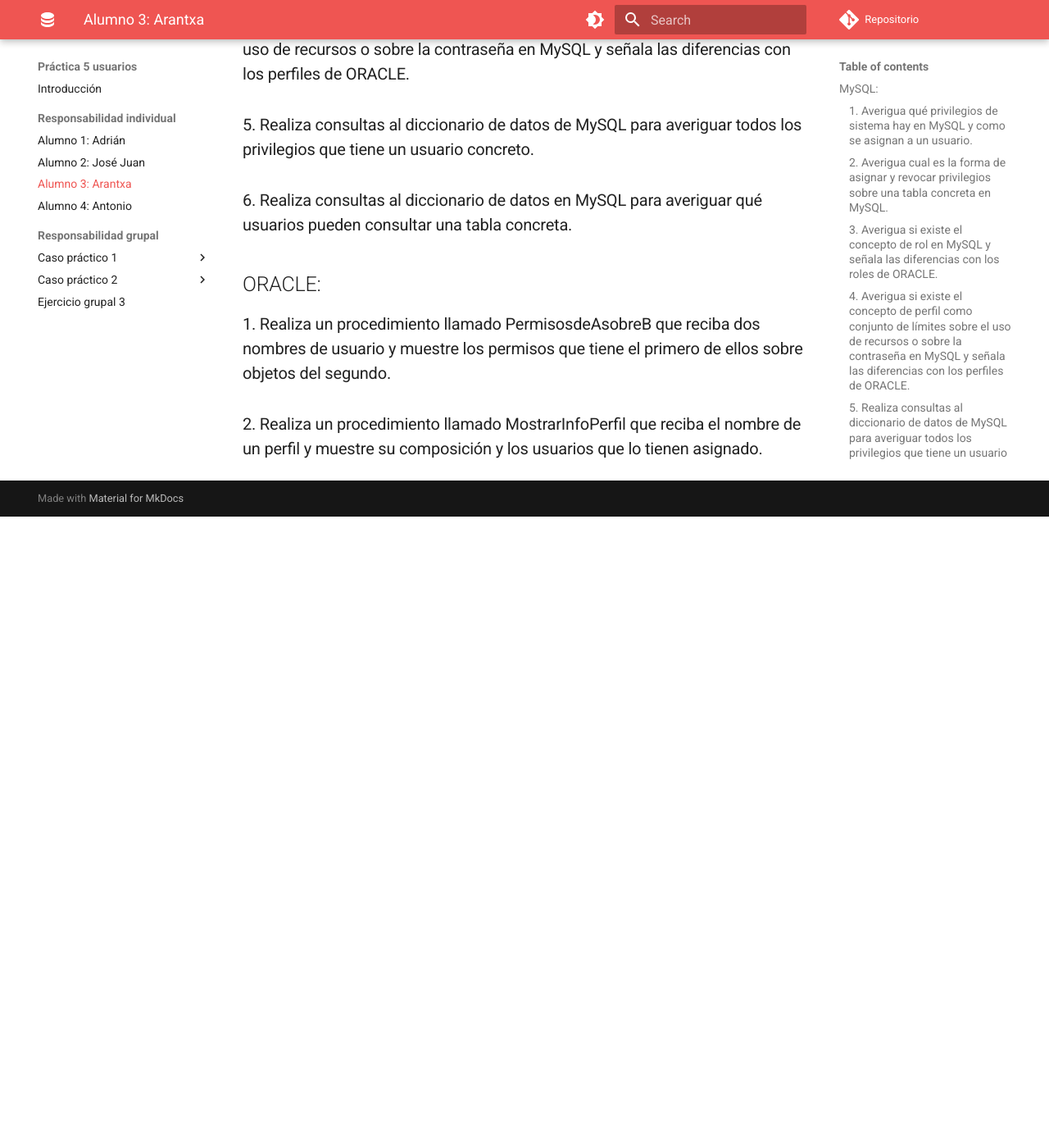
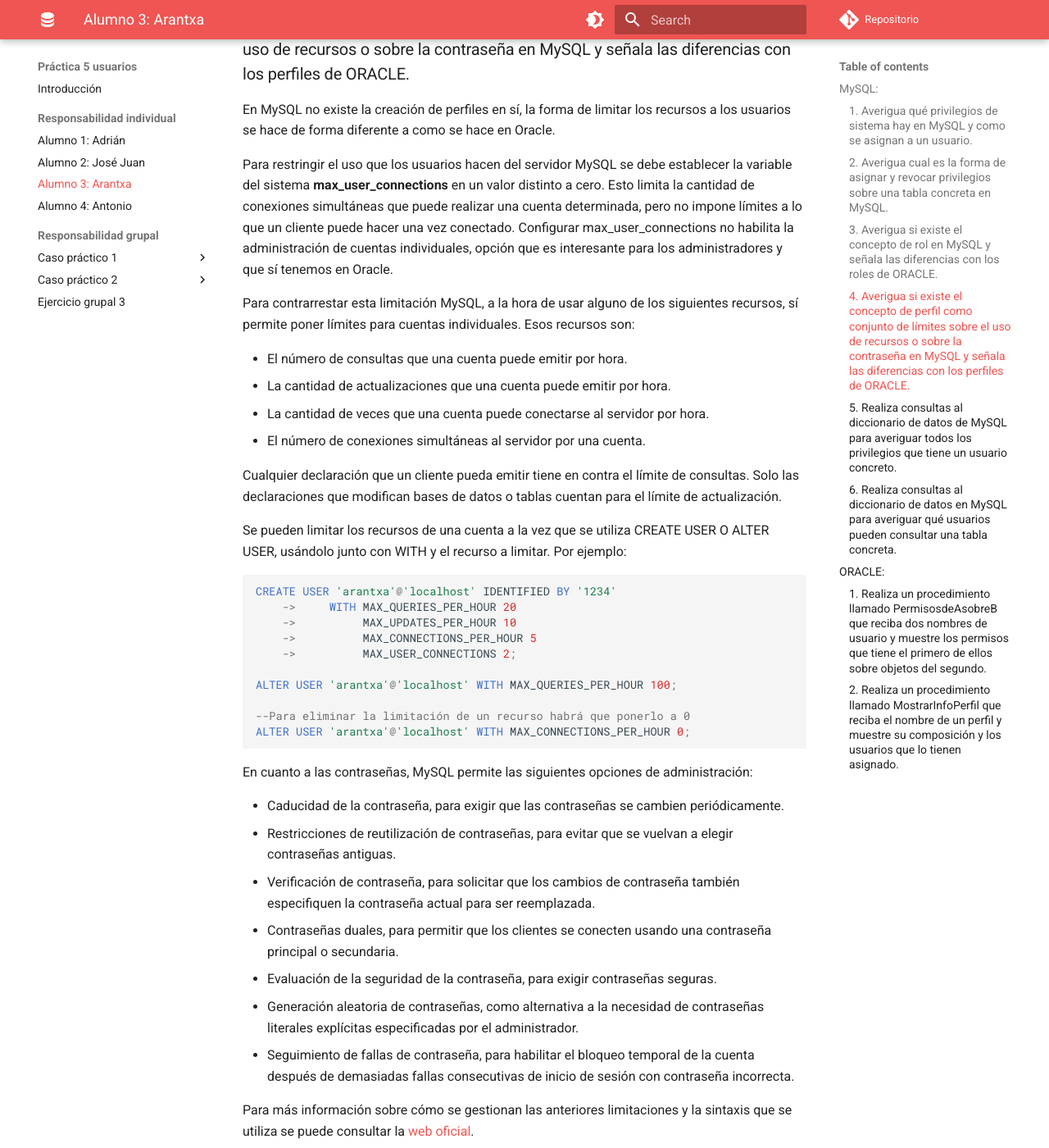
Before and after one commit to adriasir123/grupalesbdc, an MkDocs documentation site: the page built from docs/p5-usuarios/ri/alumno3.md, in a window 1280 px wide and 1400 px high, scrolled down 4047 px. Shown: the whole window at 82% size. Built offline with MkDocs 1.6.1 and Material for MkDocs 9.7.7, drawn with Linux system fonts in a browser that asks for light colours; comment, search, counter and statistics services are not loaded; before the commit the page ends 4677 px from its top, so only the background shows below that; some of the changed text lies outside the part shown.

Commit message:
He terminado los ejercicios de mysql

````diff
--- a/docs/p5-usuarios/ri/alumno3.md
+++ b/docs/p5-usuarios/ri/alumno3.md
@@ -148,14 +148,85 @@ SELECT * FROM DBA_ROLES;
 
 Por último, en MySQL he visto que existen los roles obligatorios (mandatory roles). Los roles obligatorios permiten especificar roles como obligatorios nombrándolos en el valor de la variable de sistema mandatory_roles. El servidor trata un rol obligatorio como si fuera otorgado a todos los usuarios, por lo que no es necesario otorgarlo explícitamente a ninguna cuenta. Para especificar funciones obligatorias al inicio del servidor se definen los mandatory_roles en el archivo my.cnf del servidor.
 
+### 4. Averigua si existe el concepto de perfil como conjunto de límites sobre el uso de recursos o sobre la contraseña en MySQL y señala las diferencias con los perfiles de ORACLE.
 
-### 4. Averigua si existe el concepto de perfil como conjunto de límites sobre el uso de recursos o sobre la contraseña en MySQL y señala las diferencias con los perfiles de ORACLE.
+En MySQL no existe la creación de perfiles en sí, la forma de limitar los recursos a los usuarios se hace de forma diferente a como se hace en Oracle.
+
+Para restringir el uso que los usuarios hacen del servidor MySQL se debe establecer la variable del sistema **max_user_connections** en un valor distinto a cero. Esto limita la cantidad de conexiones simultáneas que puede realizar una cuenta determinada, pero no impone límites a lo que un cliente puede hacer una vez conectado. Configurar max_user_connections no habilita la administración de cuentas individuales, opción que es interesante para los administradores y que sí tenemos en Oracle.
+
+Para contrarrestar esta limitación MySQL, a la hora de usar alguno de los siguientes recursos, sí permite poner límites para cuentas individuales. Esos recursos son:
+
+- El número de consultas que una cuenta puede emitir por hora.
+- La cantidad de actualizaciones que una cuenta puede emitir por hora.
+- La cantidad de veces que una cuenta puede conectarse al servidor por hora.
+- El número de conexiones simultáneas al servidor por una cuenta.
+
+Cualquier declaración que un cliente pueda emitir tiene en contra el límite de consultas. Solo las declaraciones que modifican bases de datos o tablas cuentan para el límite de actualización.
+
+Se pueden limitar los recursos de una cuenta a la vez que se utiliza CREATE USER O ALTER USER, usándolo junto con WITH y el recurso a limitar. Por ejemplo:
+
+```sql
+CREATE USER 'arantxa'@'localhost' IDENTIFIED BY '1234'
+    ->     WITH MAX_QUERIES_PER_HOUR 20
+    ->          MAX_UPDATES_PER_HOUR 10
+    ->          MAX_CONNECTIONS_PER_HOUR 5
+    ->          MAX_USER_CONNECTIONS 2;
+
+ALTER USER 'arantxa'@'localhost' WITH MAX_QUERIES_PER_HOUR 100;
+
+--Para eliminar la limitación de un recurso habrá que ponerlo a 0
+ALTER USER 'arantxa'@'localhost' WITH MAX_CONNECTIONS_PER_HOUR 0;
+```
+
+En cuanto a las contraseñas, MySQL permite las siguientes opciones de administración:
+
+- Caducidad de la contraseña, para exigir que las contraseñas se cambien periódicamente.
+- Restricciones de reutilización de contraseñas, para evitar que se vuelvan a elegir contraseñas antiguas.
+- Verificación de contraseña, para solicitar que los cambios de contraseña también especifiquen la contraseña actual para ser reemplazada.
+- Contraseñas duales, para permitir que los clientes se conecten usando una contraseña principal o secundaria.
+- Evaluación de la seguridad de la contraseña, para exigir contraseñas seguras.
+- Generación aleatoria de contraseñas, como alternativa a la necesidad de contraseñas literales explícitas especificadas por el administrador.
+- Seguimiento de fallas de contraseña, para habilitar el bloqueo temporal de la cuenta después de demasiadas fallas consecutivas de inicio de sesión con contraseña incorrecta.
+
+Para más información sobre cómo se gestionan las anteriores limitaciones y la sintaxis que se utiliza se puede consultar la [web oficial](https://dev.mysql.com/doc/mysql-security-excerpt/8.0/en/password-management.html).
+
+En Oracle la creación de perfiles se utiliza para limitar los recursos que pueda utilizar el usuario. A cada usuario se le puede asignar un perfil ya creado, y cada perfil puede tener diferentes limitaciones, por ejemplo limitaciones de los recursos del kernel (uso de la CPU, duración de la sesión...) y limitaciones en el uso de las contraseñas de acceso (duración, intentos de acceso, cambio de contraseñas, longitud y caráceres permitidos...).
+
+Que las limitaciones se puedan agrupar en un perfil concreto es una gran ventaja para Oracle, ya que no habrá que asignar las limitaciones a cada usuario concreto, se podrá crear un perfil que sirva para muchos usuarios. Además Oracle tiene más opciones de limitación y permite al administrador llevar un mayor y mejor control de lo que hacen los usuarios en la base de datos.
 
 ### 5. Realiza consultas al diccionario de datos de MySQL para averiguar todos los privilegios que tiene un usuario concreto.
 
+Como hemos dicho anteriormente, para consultar los privilegios de un usuario concreto habrá que utilizar SHOW GRANT. En ese caso vamos a consultar los privilegios que tiene mi usuario llamado "arantxa".
+
+```sql
+mysql> show grants for arantxa;
++--------------------------------------------------------+
+| Grants for arantxa@%                                   |
++--------------------------------------------------------+
+| GRANT USAGE ON *.* TO `arantxa`@`%`                    |
+| GRANT ALL PRIVILEGES ON `maravilla`.* TO `arantxa`@`%` |
+| GRANT SELECT ON `maravilla`.`actor` TO `arantxa`@`%`   |
++--------------------------------------------------------+
+3 rows in set (0,00 sec)
+```
+
 ### 6. Realiza consultas al diccionario de datos en MySQL para averiguar qué usuarios pueden consultar una tabla concreta.
 
+En el primer ejercicio vimos que los privilegios a nivel de tabla se almacenan en la tabla del sistema **mysql.tables_priv**. Por tanto, para comprobar los usuarios que pueden consultar una tabla concreta habrá que hacer una consulta a mysql.tables_priv.
 
+```sql
+mysql> select * from mysql.tables_priv;
++-----------+-----------+---------------+------------+----------------+---------------------+------------+-------------+
+| Host      | Db        | User          | Table_name | Grantor        | Timestamp           | Table_priv | Column_priv |
++-----------+-----------+---------------+------------+----------------+---------------------+------------+-------------+
+| %         | maravilla | arantxa       | actor      | root@localhost | 2023-02-02 18:17:23 | Select     |             |
+| localhost | mysql     | mysql.session | user       | boot@          | 2022-10-26 09:23:03 | Select     |             |
+| localhost | sys       | mysql.sys     | sys_config | root@localhost | 2022-10-26 09:23:03 | Select     |             |
++-----------+-----------+---------------+------------+----------------+---------------------+------------+-------------+
+3 rows in set (0,00 sec)
+```
+
+En el anterior caso comprobamos que mi usuario puede consultar (select) la tabla actor de la base de datos maravilla, y que el usuario que le ha dado los permisos es root.
 
 ## ORACLE:
 
````
